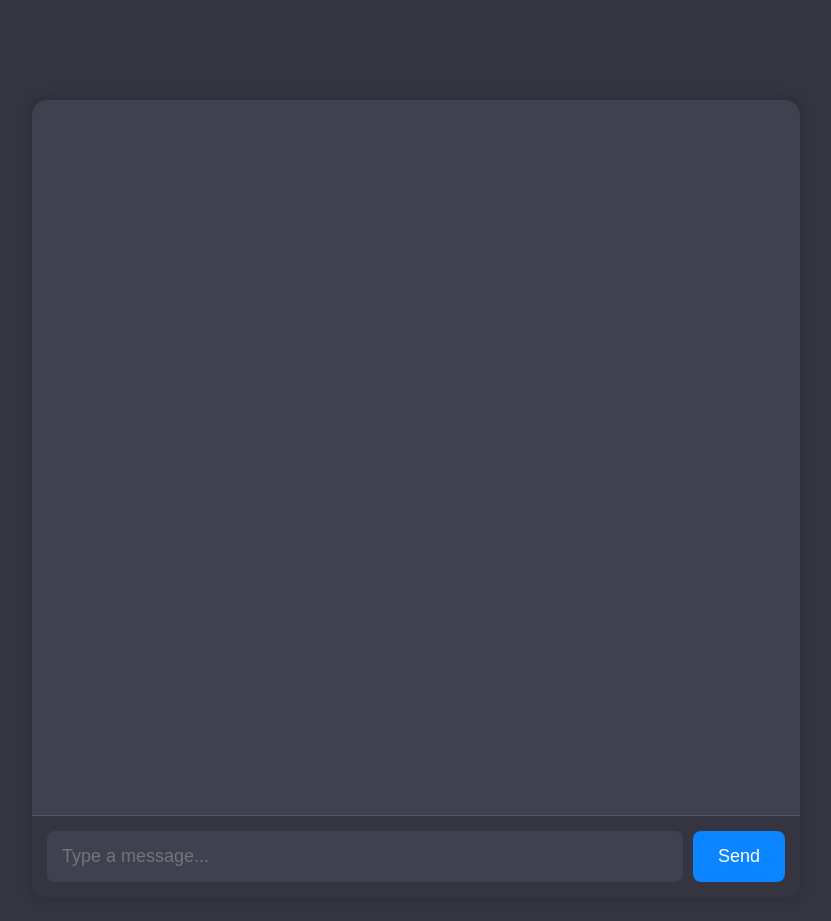
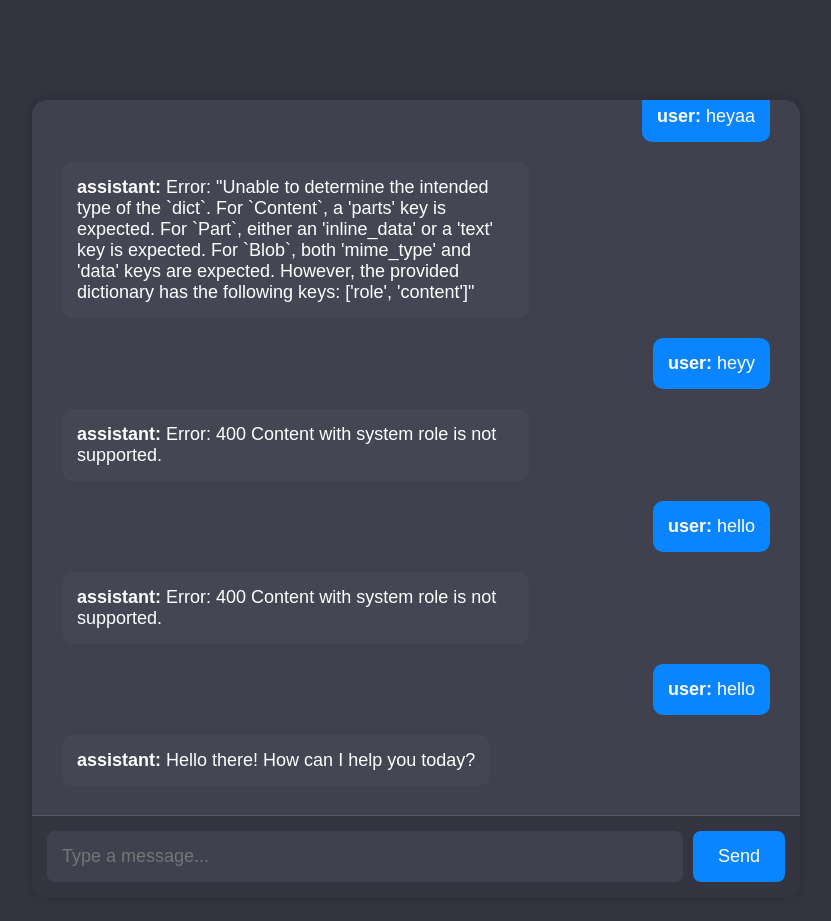
Before and after one commit to trishulogy/Chatbot-Project, a Flask app: page / in a window 1280 px wide. Shown: the top 921 px of the page, without its empty margins (224-1055 px from the left). Run offline with Flask 3, Linux system fonts and the light colour scheme.

Commit message:
Second Commit

```diff
--- a/app.py
+++ b/app.py
@@ -1,5 +1,7 @@
 from flask import Flask, request, jsonify, render_template
 import google.generativeai as genai
+import csv
+import os
 from apikey import api_data  # Ensure you have your API key
 
 app = Flask(__name__)
@@ -8,33 +10,94 @@ app = Flask(__name__)
 GENAI_API_KEY = api_data
 genai.configure(api_key=GENAI_API_KEY)
 
-def generate_response(query):
-    """Generate a response using Gemini AI"""
+# CSV file to store chat history
+CHAT_HISTORY_FILE = "chat_history.csv"
+
+# Initialize conversation history (system message + last 10 messages)
+messages = [{"role": "system", "content": "You are a helpful AI assistant."}]
+
+# Function to load chat history from CSV
+def load_chat_history():
+    if os.path.exists(CHAT_HISTORY_FILE):
+        with open(CHAT_HISTORY_FILE, "r", newline="", encoding="utf-8") as file:
+            reader = csv.reader(file)
+            for row in reader:
+                if len(row) == 2:
+                    messages.append({"role": row[0], "content": row[1]})
+
+# Function to save a message to the CSV file
+def save_message(role, content):
+    with open(CHAT_HISTORY_FILE, "a", newline="", encoding="utf-8") as file:
+        writer = csv.writer(file)
+        writer.writerow([role, content])
+
+# Load chat history when the server starts
+load_chat_history()
+
+def generate_response():
+    """Generate a response using Gemini AI with the correct format"""
     try:
         model = genai.GenerativeModel("gemini-1.5-flash")
-        response = model.generate_content(query, generation_config=genai.GenerationConfig(
-            max_output_tokens=75,
+
+        # Remove system role (Gemini does not support it)
+        formatted_messages = [
+            {"role": msg["role"], "parts": [{"text": msg["content"]}]}
+            for msg in messages if msg["role"] in ["user", "assistant"]  # Exclude "system"
+        ]
+
+        response = model.generate_content(formatted_messages, generation_config=genai.GenerationConfig(
+            max_output_tokens=100,
             temperature=0.1,
         ))
-        return response.text
+
+        return response.text  # Return the bot's response
     except Exception as e:
         return f"Error: {e}"
 
-# Serve the HTML page
+
 @app.route('/')
 def home():
     return render_template('index.html')
 
-# Chatbot API endpoint
 @app.route('/chat', methods=['POST'])
 def chat():
     data = request.json
-    user_query = data.get("message", "")
+    user_query = data.get("message", "").strip()
+
     if not user_query:
-        return jsonify({"response": "Please enter a message."})
+        return jsonify({"reply": "Please enter a message."})
 
-    bot_response = generate_response(user_query)
+    # Add user message to conversation history
+    messages.append({"role": "user", "content": user_query})
+    save_message("user", user_query)
+
+    # Generate bot response
+    bot_response = generate_response()
+
+    # Add bot response to conversation history
+    messages.append({"role": "assistant", "content": bot_response})
+    save_message("assistant", bot_response)
+
+    # Keep only the last 10 messages in memory (for performance)
+    if len(messages) > 20:
+        messages.pop(1)  # Remove oldest message except system prompt
+
     return jsonify({"reply": bot_response})
 
+# ✅ New Route: Fetch Chat History for the Frontend
+@app.route('/chat_history', methods=['GET'])
+def get_chat_history():
+    """Returns chat history as JSON for the frontend"""
+    chat_history = []
+    if os.path.exists(CHAT_HISTORY_FILE):
+        with open(CHAT_HISTORY_FILE, "r", newline="", encoding="utf-8") as file:
+            reader = csv.reader(file)
+            for row in reader:
+                if len(row) == 2:
+                    chat_history.append({"role": row[0], "content": row[1]})
+
+    return jsonify(chat_history)
+
+# Start Flask server
 if __name__ == '__main__':
     app.run(debug=True)
--- /dev/null
+++ b/chat_history.csv
@@ -0,0 +1,9 @@
+user,heyaa
+assistant,"Error: ""Unable to determine the intended type of the `dict`. For `Content`, a 'parts' key is expected. For `Part`, either an 'inline_data' or a 'text' key is expected. For `Blob`, both 'mime_type' and 'data' keys are expected. However, the provided dictionary has the following keys: ['role', 'content']"""
+user,heyy
+assistant,Error: 400 Content with system role is not supported.
+user,hello
+assistant,Error: 400 Content with system role is not supported.
+user,hello
+assistant,"Hello there! How can I help you today?
+"
--- a/templates/index.html
+++ b/templates/index.html
@@ -107,8 +107,18 @@
     </div>
 
     <script>
-        function handleKeyPress(event) {
-            if (event.key === "Enter") sendMessage();
+        async function loadHistory() {
+            let chatbox = document.getElementById("chatbox");
+
+            let response = await fetch("/chat_history");  // New API endpoint
+            let history = await response.json();
+
+            history.forEach(msg => {
+                let roleClass = msg.role === "user" ? "user" : "bot";
+                chatbox.innerHTML += `<div class="message ${roleClass}"><strong>${msg.role}:</strong> ${msg.content}</div>`;
+            });
+
+            chatbox.scrollTop = chatbox.scrollHeight;
         }
 
         async function sendMessage() {
@@ -129,14 +139,24 @@
             });
 
             let data = await response.json();
-            let botMessage = data.reply; // ✅ Fix response key
+            let botMessage = data.reply;
 
             // Display bot response
-            chatbox.innerHTML += `<div class="message bot"><strong>Noa:</strong> ${botMessage}</div>`;
+            chatbox.innerHTML += `<div class="message bot"><strong>Bot:</strong> ${botMessage}</div>`;
             chatbox.scrollTop = chatbox.scrollHeight;
             inputField.value = "";
         }
+
+        function handleKeyPress(event) {
+            if (event.key === "Enter") {
+                sendMessage();
+            }
+        }
+
+        // Load history on page load
+        window.onload = loadHistory;
     </script>
+
 
 </body>
 </html>
```
